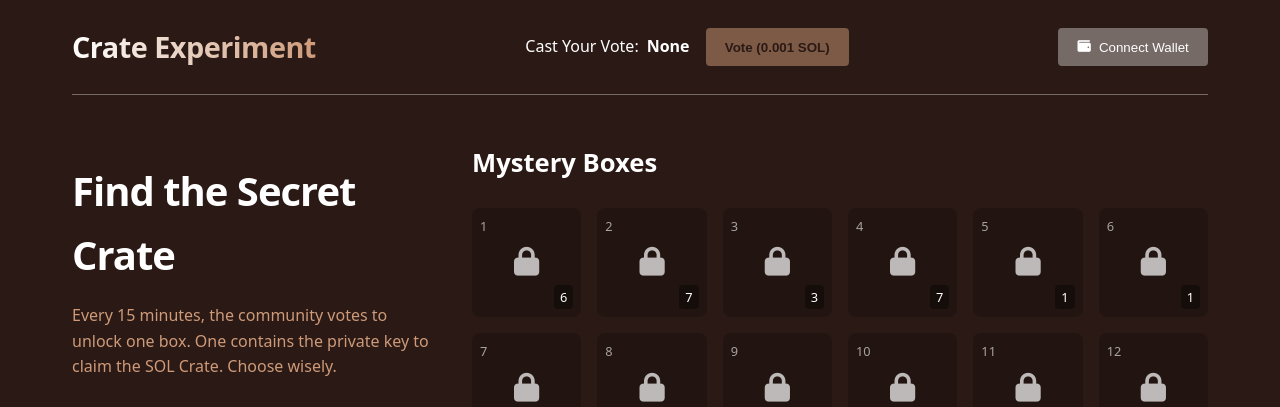
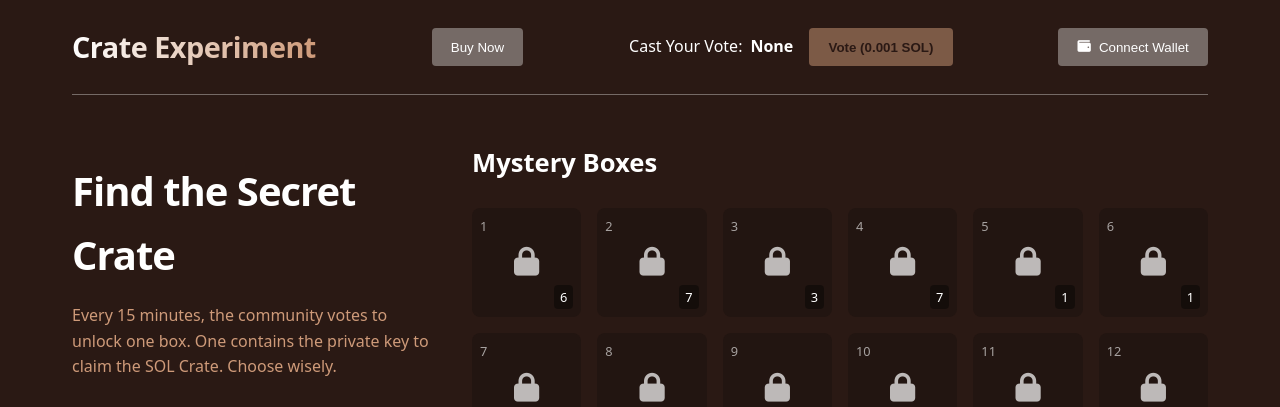
Before and after one commit to Alleyhustler/crate-experiment, a plain HTML site: page index.html in a window 1280 px wide. Shown: the top 407 px of the page. Drawn offline with Linux system fonts and the light colour scheme; a web font is replaced by a local one.

Commit message:
Update index.html

```diff
--- a/index.html
+++ b/index.html
@@ -476,6 +476,26 @@ footer {
     gap: 1.5rem;
   }
 }
+
+.buy-button {
+    background-color: var(--accent);
+    color: var(--text-primary);
+    border: none;
+    padding: 0.7rem 1.2rem;
+    border-radius: 4px;
+    font-weight: 500;
+    cursor: pointer;
+    transition: all 0.2s ease;
+    display: flex;
+    align-items: center;
+    gap: 8px;
+    margin-left: 10px;
+  }
+
+  .buy-button:hover {
+    background-color: var(--accent-hover);
+    transform: translateY(-1px);
+  }
   </style>
 </head>
 <body>
@@ -485,6 +505,9 @@ footer {
         <div class="header-left">
           <div class="logo">Crate Experiment</div>
         </div>
+            <button class="buy-button" onclick="window.location.href='https://pump.fun/profile/5r3y1FnWv8jp6KFJwckufcUG4DYoBQQknsAxNBiHMJ7P'">
+              Buy Now
+            </button>
 
         <div class="header-center">
           <div class="vote-info">
@@ -556,8 +579,8 @@ footer {
       <div class="footer-content">
         <div class="social-links">
           <a href="#" class="social-link"><i class="fab fa-twitter"></i></a>
-          <a href="#" class="social-link"><i class="fab fa-telegram"></i></a>
-          <a href="#" class="social-link"><i class="fab fa-discord"></i></a>
+          <a href="https://t.me/CrateExp" class="social-link"><i class="fab fa-telegram"></i></a>
+          <a href="https://pump.fun/profile/5r3y1FnWv8jp6KFJwckufcUG4DYoBQQknsAxNBiHMJ7P" class="social-link"><i class="fab fa-web"></i></a>
         </div>
         <div class="copyright">© 2025  Experiment. All rights reserved.</div>
       </div>
```
